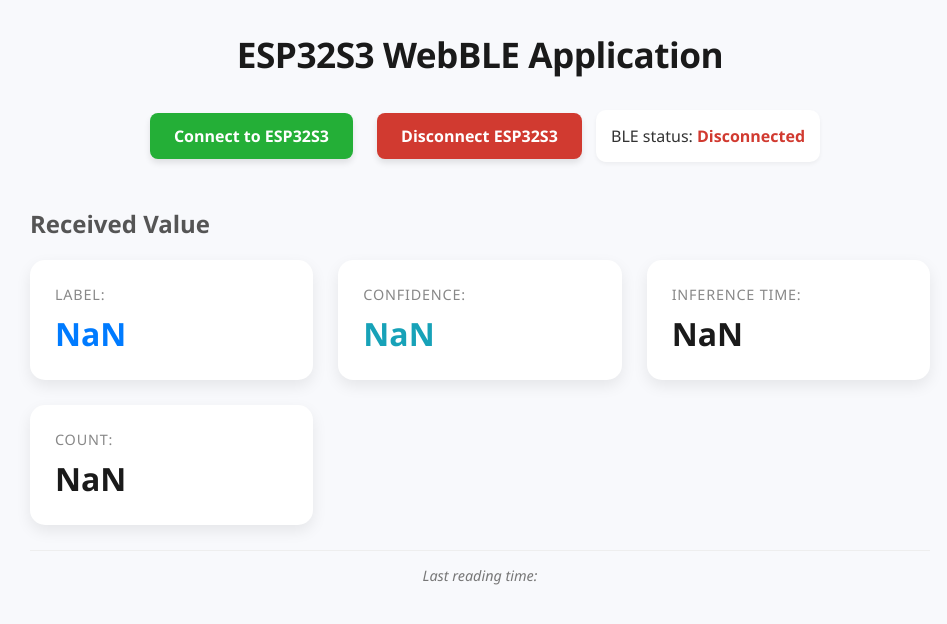
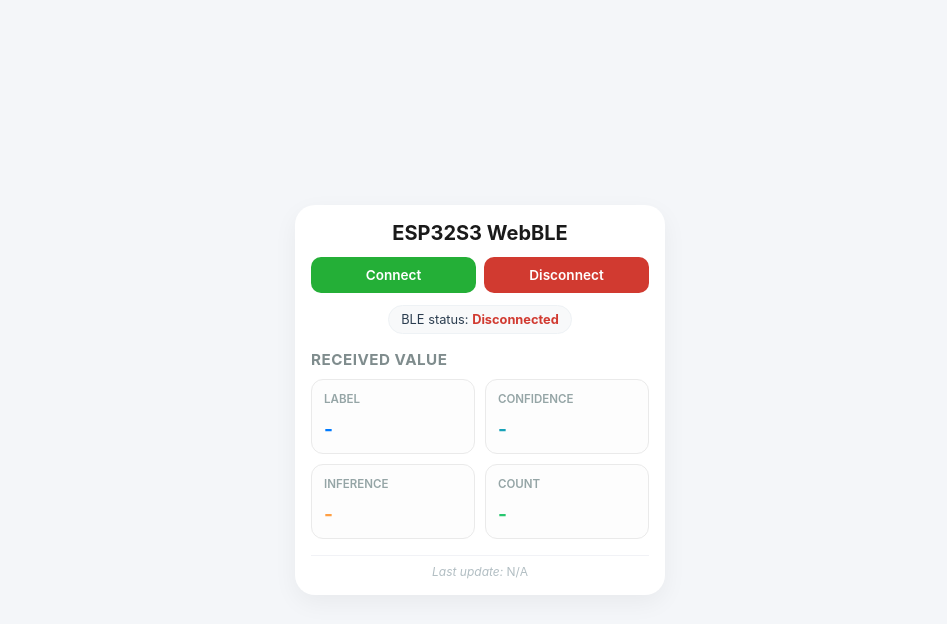
Before and after one commit to Jargermeisterr/webBLE_website_v1, a plain HTML site: page index.html in a window 1280 px wide. Shown: the whole page, without its empty margins (160-1107 px from the left). Drawn offline with Linux system fonts and the light colour scheme.

Commit message:
Add files via upload

```diff
--- a/index.html
+++ b/index.html
@@ -3,45 +3,50 @@
 
 <head>
     <meta charset="UTF-8">
-    <meta name="viewport" content="width=device-width, initial-scale=1.0">
+    <meta name="viewport" content="width=device-width, initial-scale=1.0, maximum-scale=1.0, user-scalable=no">
     <title>Capacitance Grid WebBLE</title>
     <link rel="stylesheet" href="style.css">
 </head>
 
 <body>
     <div class="content-wrapper">
-        <h1>ESP32S3 WebBLE Application</h1>
+        <h1>ESP32S3 WebBLE</h1>
 
-        <button id="connectBleButton" class="connectButton">Connect to ESP32S3</button>
-        <button id="disconnectBleButton" class="disconnectButton">Disconnect ESP32S3</button>
+        <div class="btn-group">
+            <button id="connectBleButton" class="connectButton">Connect</button>
+            <button id="disconnectBleButton" class="disconnectButton">Disconnect</button>
+        </div>
 
-        <p>BLE status: <strong><span id="bleState" style="color:#d13a30;">Disconnected</span></strong></p>
+        <div class="status-bar">
+            BLE status: <strong><span id="bleState" style="color:#d13a30;">Disconnected</span></strong>
+        </div>
 
         <h2>Received Value</h2>
 
         <div class="card-grid">
             <div class="card">
-                <p class="gray-label">Label:</p>
-                <p class="reading"><span id="valueContainer1">NaN</span></p>
+                <p class="gray-label">Label</p>
+                <p class="reading"><span id="valueContainer1">-</span></p>
             </div>
             <div class="card">
-                <p class="gray-label">Confidence:</p>
-                <p class="reading"><span id="valueContainer2">NaN</span></p>
+                <p class="gray-label">Confidence</p>
+                <p class="reading"><span id="valueContainer2">-</span></p>
             </div>
             <div class="card">
-                <p class="gray-label">Inference Time:</p>
-                <p class="reading"><span id="valueContainer3">NaN</span></p>
+                <p class="gray-label">Inference</p>
+                <p class="reading"><span id="valueContainer3">-</span></p>
             </div>
             <div class="card">
-                <p class="gray-label">Count:</p>
-                <p class="reading"><span id="valueContainer4">NaN</span></p>
+                <p class="gray-label">Count</p>
+                <p class="reading"><span id="valueContainer4">-</span></p>
             </div>
         </div>
 
-        <p><i>Last reading time:</i> <span id="timestamp"></span></p>
+        <div class="footer-timestamp">
+            <i>Last update:</i> <span id="timestamp">N/A</span>
+        </div>
     </div>
 
     <script src="main.js"></script>
-
 </body>
 </html>
--- a/main.js
+++ b/main.js
@@ -43,41 +43,35 @@ function handleCharacteristicChange(event) {
     const value = event.target.value;
     let decodedValue = "";
 
-    // Decode thủ công từng byte sang ký tự (An toàn 100% trên Bluefy)
     for (let i = 0; i < value.byteLength; i++) {
         decodedValue += String.fromCharCode(value.getUint8(i));
     }
 
     console.log("Characteristic value changed: ", decodedValue);
 
-    // Tách chuỗi bằng ký tự phân tách '|'
-    // Ví dụ: "Normal|98.54|12|450" -> ["Normal", "98.54", "12", "450"]
+    // Tách chuỗi dữ liệu định dạng: Label|Confidence|InferenceTime|InferenceCount
     const dataParts = decodedValue.split('|');
 
-    // Kiểm tra xem chuỗi nhận được có đủ 4 thành phần hay không
     if (dataParts.length === 4) {
+        // Ép kiểu hiển thị số thập phân gọn hơn nếu cần (ví dụ lấy 1 chữ số sau dấu phẩy)
         const label = dataParts[0];
-        const confidence = dataParts[1];
+        const confidence = parseFloat(dataParts[1]).toFixed(1); // 98.54 -> 98.5
         const inferenceTime = dataParts[2];
         const inferenceCount = dataParts[3];
 
-        // Cập nhật từng giá trị riêng biệt lên giao diện HTML
+        // Cập nhật lên các mini card
         retrievedValue1.innerHTML = label;
-        retrievedValue2.innerHTML = confidence + "%"; // Thêm ký tự % cho trực quan
-        retrievedValue3.innerHTML = inferenceTime + " ms"; // Thêm đơn vị ms
+        retrievedValue2.innerHTML = confidence + "%";
+        retrievedValue3.innerHTML = inferenceTime + "ms";
         retrievedValue4.innerHTML = inferenceCount;
     } else {
-        // Trường hợp chuỗi lỗi hoặc không đúng định dạng mong muốn
-        console.warn("Dữ liệu nhận được không đúng định dạng:", decodedValue);
-
-        // Hiển thị chuỗi thô để dễ debug nếu cần
-        retrievedValue1.innerHTML = decodedValue;
-        retrievedValue2.innerHTML = "Err";
-        retrievedValue3.innerHTML = "Err";
-        retrievedValue4.innerHTML = "Err";
+        console.warn("Dữ liệu không đúng định dạng:", decodedValue);
+        retrievedValue1.innerHTML = "Err";
+        retrievedValue2.innerHTML = "-";
+        retrievedValue3.innerHTML = "-";
+        retrievedValue4.innerHTML = "-";
     }
 
-    // Cập nhật thời gian nhận mẫu cuối cùng
     timestampContainer.innerHTML = getDateTime();
 }
 
--- a/style.css
+++ b/style.css
@@ -1,5 +1,3 @@
-/* style.css - Giao diện mới hiện đại cho ESP32S3 WebBLE */
-
 /* Khởi tạo CSS */
 * {
     box-sizing: border-box;
@@ -8,141 +6,135 @@
 }
 
 body {
-    font-family: 'Segoe UI', Roboto, Helvetica, Arial, sans-serif; /* Phông chữ hiện đại hơn */
-    background-color: #f8f9fc; /* Màu nền xám nhạt */
-    color: #333;
+    font-family: -apple-system, BlinkMacSystemFont, "Segoe UI", Roboto, Helvetica, Arial, sans-serif;
+    background-color: #f4f6f9;
+    color: #2c3e50;
     display: flex;
-    justify-content: center; /* Căn giữa nội dung theo chiều ngang */
-    padding: 30px;
+    justify-content: center;
+    align-items: center;
+    min-height: 100vh;
+    padding: 12px;
 }
 
+/* Container chính bao trọn màn hình iPhone 14 */
 .content-wrapper {
-    max-width: 900px;
     width: 100%;
+    max-width: 370px; /* Vừa vặn chiều rộng iPhone 14 (393px trừ padding) */
+    background: #ffffff;
+    border-radius: 20px;
+    padding: 16px;
+    box-shadow: 0 8px 24px rgba(0, 0, 0, 0.05);
     text-align: center;
 }
 
 h1 {
-    font-size: 2.2rem;
+    font-size: 1.25rem;
     font-weight: 700;
     color: #1a1a1a;
-    margin-bottom: 25px;
-    letter-spacing: -0.5px;
+    margin-bottom: 12px;
+}
+
+/* Khu vực nút bấm điều khiển */
+.btn-group {
+    display: flex;
+    gap: 8px;
+    margin-bottom: 12px;
+}
+
+button {
+    flex: 1;
+    font-family: inherit;
+    font-size: 0.85rem;
+    font-weight: 600;
+    color: white;
+    padding: 10px;
+    border: none;
+    cursor: pointer;
+    border-radius: 10px;
+    transition: transform 0.1s ease, opacity 0.2s;
+}
+
+button:active {
+    transform: scale(0.97);
+}
+
+.connectButton {
+    background-color: #24af37;
+}
+
+.disconnectButton {
+    background-color: #d13a30;
+}
+
+/* Trạng thái BLE */
+.status-bar {
+    font-size: 0.8rem;
+    background-color: #f8f9fa;
+    padding: 6px 12px;
+    border-radius: 20px;
+    display: inline-block;
+    margin-bottom: 16px;
+    border: 1px solid #eef2f5;
 }
 
 h2 {
-    font-size: 1.5rem;
-    color: #555;
-    margin-top: 35px;
-    margin-bottom: 20px;
-    text-align: left; /* Tiêu đề phần căn trái */
+    font-size: 0.95rem;
+    color: #7f8c8d;
+    text-transform: uppercase;
+    letter-spacing: 0.5px;
+    margin-bottom: 10px;
+    text-align: left;
 }
 
-/* Kiểu dáng cho các nút bấm */
-button {
-    font-family: inherit;
-    font-size: 1rem;
-    font-weight: 600;
-    color: white;
-    padding: 12px 24px;
-    margin: 10px;
-    border: none;
-    cursor: pointer;
-    border-radius: 8px; /* Bo tròn vừa phải */
-    transition: background-color 0.2s ease, transform 0.1s ease; /* Hiệu ứng chuyển động */
-    box-shadow: 0 4px 6px rgba(0,0,0,0.1);
+/* Thiết lập Grid 2x2 cho các Card hiển thị nhỏ gọn */
+.card-grid {
+    display: grid;
+    grid-template-columns: repeat(2, 1fr);
+    grid-gap: 10px;
+    margin-bottom: 16px;
 }
 
-button:active {
-    transform: translateY(1px); /* Hiệu ứng nhấn nút */
-}
-
-.connectButton {
-    background-color: #24af37; /* Màu xanh lá tươi */
-}
-
-.connectButton:hover {
-    background-color: #1f9430; /* Tối hơn một chút khi hover */
-}
-
-.disconnectButton {
-    background-color: #d13a30; /* Màu đỏ */
-}
-
-.disconnectButton:hover {
-    background-color: #a82e26; /* Tối hơn một chút khi hover */
-}
-
-/* Phần hiển thị trạng thái BLE */
-p:has(#bleState) {
-    background-color: white;
-    padding: 15px;
-    border-radius: 10px;
-    display: inline-block;
-    margin-bottom: 10px;
-    box-shadow: 0 2px 4px rgba(0,0,0,0.05);
-}
-
-#bleState {
-    font-weight: 700;
-}
-
-/* Card Grid Layout hiện đại */
-.card-grid {
-    display: grid;
-    grid-gap: 25px;
-    grid-template-columns: repeat(auto-fit, minmax(280px, 1fr)); /* Linh hoạt trên nhiều màn hình */
-}
-
-/* Kiểu dáng cho mỗi Card */
+/* Style cho các mini card */
 .card {
-    background-color: white;
-    padding: 25px;
-    border-radius: 15px; /* Bo tròn lớn hơn */
-    box-shadow: 0 6px 15px rgba(0,0,0,0.08); /* Bóng đổ mờ hơn, đẹp hơn */
-    transition: transform 0.2s ease, box-shadow 0.2s ease;
-    text-align: left; /* Nội dung card căn trái */
+    background-color: #fdfdfd;
+    padding: 12px;
+    border-radius: 12px;
+    border: 1px solid #eaeaea;
+    text-align: left;
     display: flex;
     flex-direction: column;
     justify-content: space-between;
+    height: 75px; /* Giới hạn chiều cao card */
 }
 
-.card:hover {
-    transform: translateY(-5px); /* Hiệu ứng hover cho card */
-    box-shadow: 0 10px 20px rgba(0,0,0,0.12);
+.gray-label {
+    color: #95a5a6;
+    font-size: 0.72rem;
+    font-weight: 600;
+    text-transform: uppercase;
+    margin-bottom: 2px;
 }
 
-/* Phông chữ cho nhãn dữ liệu (nhỏ và xám) */
-.gray-label {
-    color: #888;
-    font-size: 0.9rem;
-    font-weight: 500;
-    text-transform: uppercase; /* Chữ in hoa */
-    letter-spacing: 0.8px;
-    margin-bottom: 8px;
+.reading {
+    font-size: 1.2rem;
+    font-weight: 700;
+    color: #2c3e50;
+    white-space: nowrap;
+    overflow: hidden;
+    text-overflow: ellipsis; /* Tránh tràn chữ nếu chuỗi dài */
 }
 
-/* Phông chữ cho giá trị đọc (lớn và đậm) */
-.reading {
-    font-size: 2rem;
-    font-weight: 700;
-    color: #1a1a1a;
+/* Màu sắc nhấn cho dữ liệu AI */
+#valueContainer1 { color: #007bff; }
+#valueContainer2 { color: #17a2b8; }
+#valueContainer3 { color: #ff9f43; }
+#valueContainer4 { color: #28c76f; }
+
+/* Khu vực hiển thị thời gian cập nhật */
+.footer-timestamp {
+    font-size: 0.75rem;
+    color: #b2bec3;
+    border-top: 1px solid #f1f2f6;
+    padding-top: 8px;
+    text-align: center;
 }
-
-/* Thêm màu sắc đặc biệt cho các giá trị nếu cần (trong main.js) */
-#valueContainer1 {
-    color: #007bff; /* Nhãn màu xanh dương */
-}
-
-#valueContainer2 {
-    color: #17a2b8; /* Độ chính xác màu xanh tiffany */
-}
-
-/* Thời gian cập nhật */
-p:has(#timestamp) {
-    margin-top: 25px;
-    font-size: 0.9rem;
-    color: #777;
-    border-top: 1px solid #eee;
-    padding-top: 15px;
-}
```
